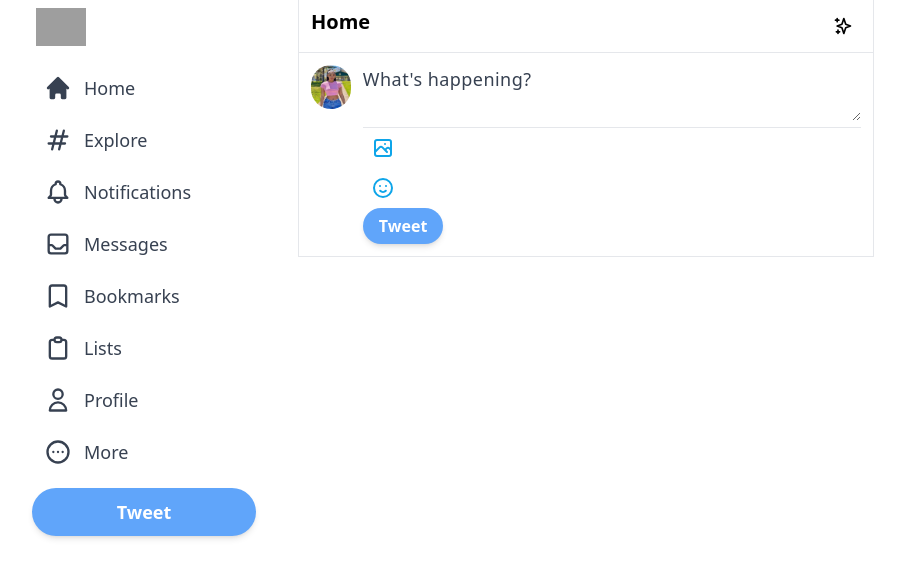
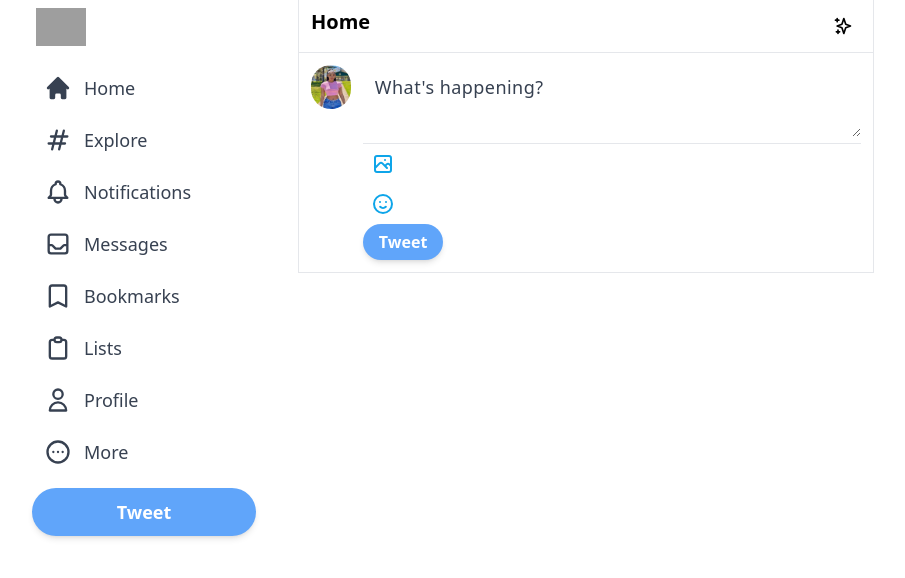
Before and after one commit to mubizzy/Twitter-clone, a Next.js app: page / in a window 1280 px wide. Shown: the top 578 px of the page, without its empty margins (72-977 px from the left). Built offline with nearby package versions, Linux system fonts and the light colour scheme; grey boxes are pictures that could not be loaded.

Commit message:
Adding some few installation file

```diff
--- a/package.json
+++ b/package.json
@@ -17,6 +17,7 @@
     "react-dom": "18.2.0"
   },
   "devDependencies": {
+    "@tailwindcss/forms": "^0.5.3",
     "autoprefixer": "^10.4.13",
     "postcss": "^8.4.19",
     "tailwindcss": "^3.2.4"
--- a/tailwind.config.js
+++ b/tailwind.config.js
@@ -7,5 +7,5 @@
   theme: {
     extend: {},
   },
-  plugins: [],
+  plugins: [require("@tailwindcss/forms")],
 };
```
Also changed, not shown: 1 other file (tests, documents, lock files or other folders).
